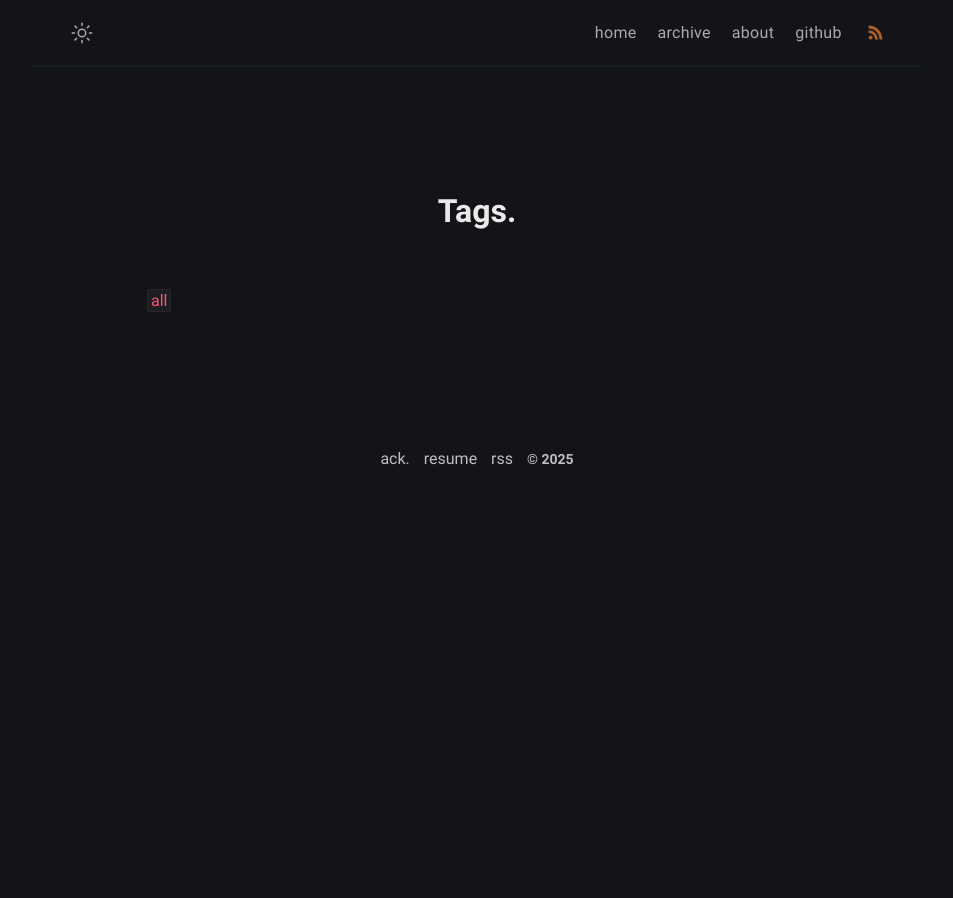
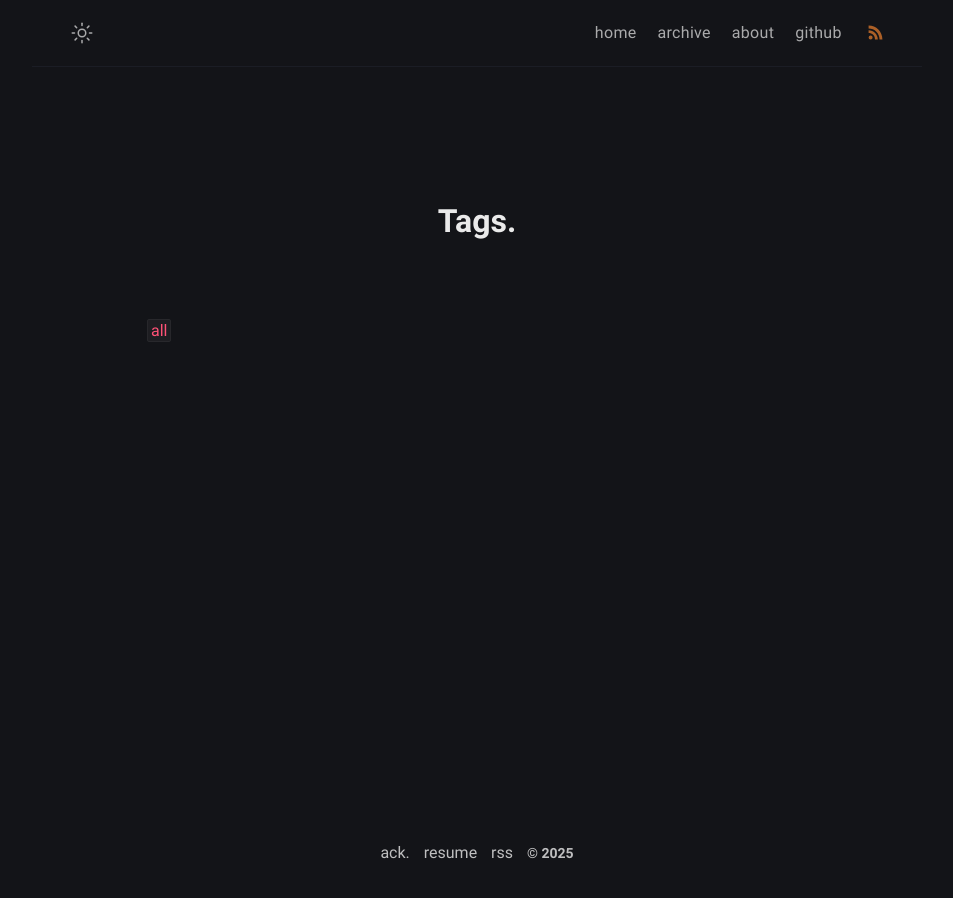
Before and after one commit to yadu-tv/yadu-tv.github.io, a Jekyll site: the page built from tags.html, in a window 1280 px wide. Shown: the whole page, without its empty margins (163-1116 px from the left). Built offline with Jekyll 4.4.1, drawn with Linux system fonts in a browser that asks for light colours.

Commit message:
footer fixes

```diff
--- a/_layouts/default.html
+++ b/_layouts/default.html
@@ -27,12 +27,14 @@ layout: compress
   </script>
 
   {% include navbar.html %}
+
   <div class="wrapper">
     {% include author.html %}
     <main aria-label="Content">
       {{ content }}
     </main>
-    {% include footer.html %}
   </div>
+
+  {% include footer.html %}
 </body>
 </html>
--- a/_layouts/page.html
+++ b/_layouts/page.html
@@ -29,15 +29,15 @@ layout: compress
   </script>
 
   {% include navbar.html %}
-  <div class="wrapper">
     <header class="header">
       <h1 class="header-title center" itemprop="headline">{{ page.title | escape }}.</h1>
     </header>
-    <main class="page-content" aria-label="Content">
-      {% include anchor_headings.html html=content anchorClass="anchor-head" beforeHeading=true h_min=4 h_max=4 %}
-    </main>
+    <div class="wrapper">
+      <main class="page-content" aria-label="Content">
+        {% include anchor_headings.html html=content anchorClass="anchor-head" beforeHeading=true h_min=4 h_max=4 %}
+      </main>
+    </div>
     {% include footer.html %}
-  </div>
 </body>
 
 </html>
--- a/_sass/klise/_layout.scss
+++ b/_sass/klise/_layout.scss
@@ -1,5 +1,6 @@
 // Navbar
 .navbar {
+  width: 100%;
   height: auto;
   max-width: calc(#{$wide-size} - (#{$spacing-full} * 2));
   max-width: -webkit-calc(#{$wide-size} - (#{$spacing-full} * 2));
@@ -264,9 +265,31 @@
   }
 }
 
-// Footer
+body {
+  display: flex;
+  flex-direction: column;
+  min-height: 100vh;
+  width: 100%;
+}
+
+.wrapper {
+  flex: 1;
+  display: flex;
+  flex-direction: column;
+  width: 100%;
+}
+
+.page-content {
+  flex: 1;
+  width: 100%;
+  display: flex;
+  flex-direction: column;
+}
+
 .footer {
-  margin-top: 8em;
+  width: 100%;
+  flex-shrink: 0;
+  margin-top: auto;
   margin-bottom: 2em;
   text-align: center;
 
```
